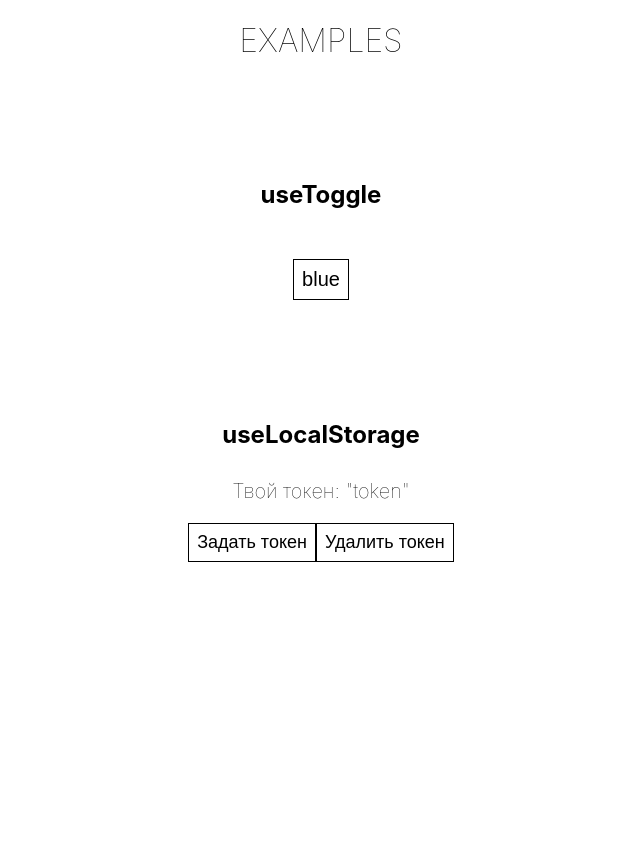
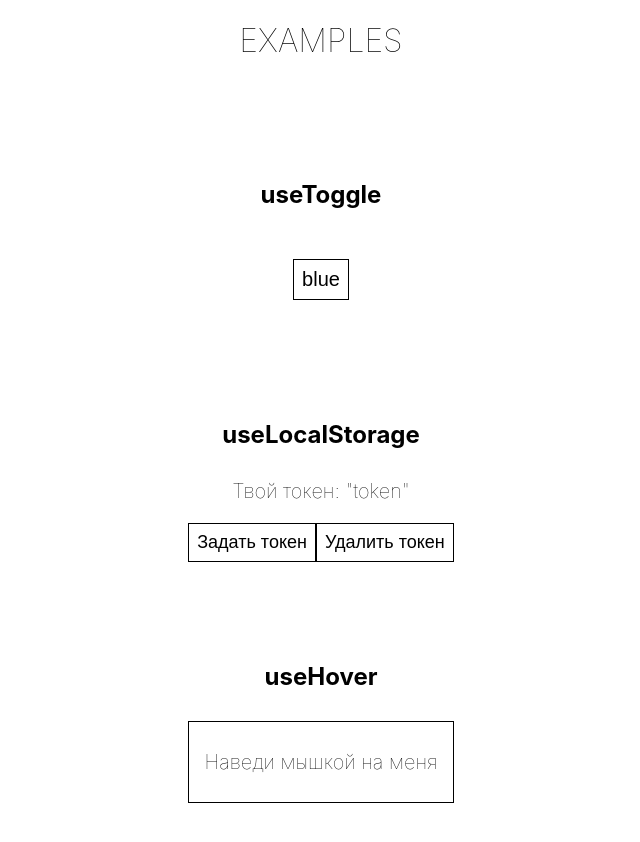
Before and after one commit to rayonnant/res-school-react-user-hooks, a React (Create React App) app: page / in a window 1280 px wide. Shown: the top 842 px of the page, without its empty margins (319-959 px from the left). Before the commit the page ends 800 px from the top, so only its background shows below. Built offline with nearby package versions, Linux system fonts and the light colour scheme.

Commit message:
feat: implement useHover and provide an example of its usage

```diff
--- a/src/App.tsx
+++ b/src/App.tsx
@@ -1,6 +1,7 @@
 import React from 'react'
 import {UsageOfUseToggle} from './components/UsageOfUseToggle'
 import {UsageOfUseLocalStorage} from './components/UsageOfUseLocalStorage'
+import {UsageOfUseHover} from './components/UsageOfUseHover'
 
 function App() {
   return (
@@ -10,6 +11,8 @@ function App() {
           <UsageOfUseToggle/>
           <h2 className='heading'>useLocalStorage</h2>
           <UsageOfUseLocalStorage/>
+          <h2 className='heading'>useHover</h2>
+          <UsageOfUseHover/>
       </div>
   )
 }
--- /dev/null
+++ b/src/components/UsageOfUseHover.tsx
@@ -0,0 +1,21 @@
+import React from 'react'
+import {useHover} from '../hooks/useHover'
+
+export const UsageOfUseHover: React.FC = () => {
+    const {hovered, ref} = useHover()
+    const styles = {
+        div: {
+            border: '1px solid black',
+            height: '80px',
+            display: 'flex',
+            alignItems: 'center',
+            justifyContent: 'center',
+            cursor: 'pointer'
+        }
+    }
+    return (
+        <div ref={ref} style={styles.div} className='example'>
+            {hovered ? 'На меня навели мышку' : 'Наведи мышкой на меня'}
+        </div>
+    )
+}
--- /dev/null
+++ b/src/hooks/useHover.ts
@@ -0,0 +1,27 @@
+import {useEffect, useRef, useState} from 'react'
+
+export const useHover = () => {
+    const [hovered, setHovered] = useState<boolean>(false)
+    const ref = useRef<HTMLDivElement | null>(null)
+
+    const handleMouseEnter = () => setHovered(true)
+    const handleMouseLeave = () => setHovered(false)
+
+    useEffect(() => {
+        const el: HTMLDivElement | null = ref.current
+        if (el) {
+            el.addEventListener('mouseenter', handleMouseEnter);
+            el.addEventListener('mouseleave', handleMouseLeave);
+
+            return () => {
+                el.removeEventListener('mouseenter', handleMouseEnter);
+                el.removeEventListener('mouseleave', handleMouseLeave);
+            }
+        }
+    }, [ref])
+
+    return {
+        hovered,
+        ref
+    }
+}
```
